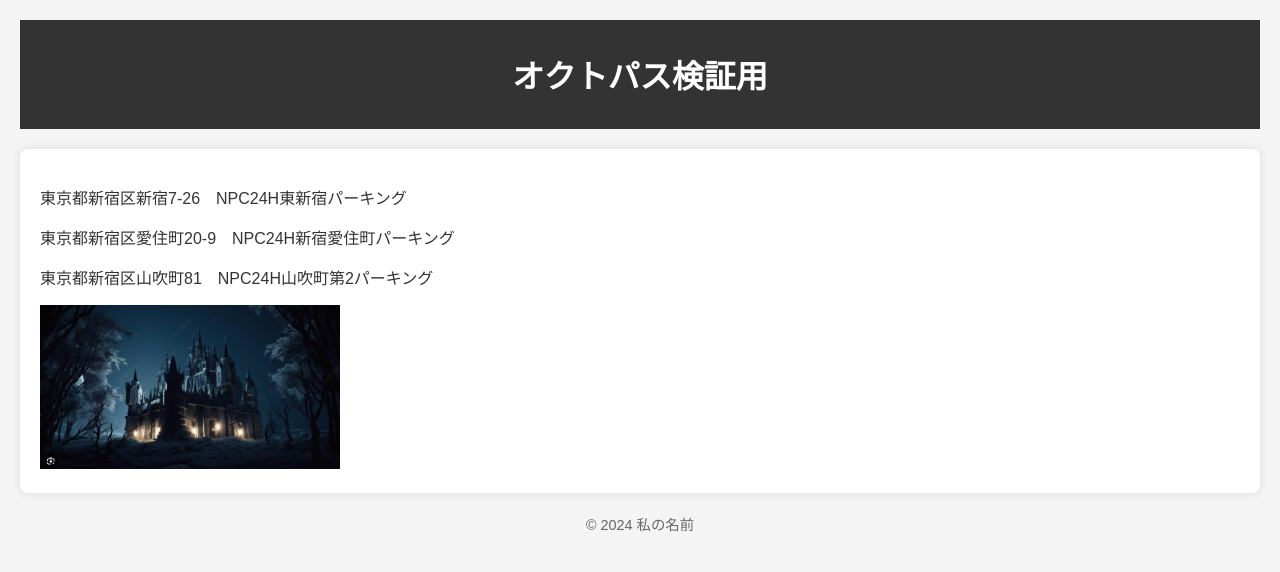
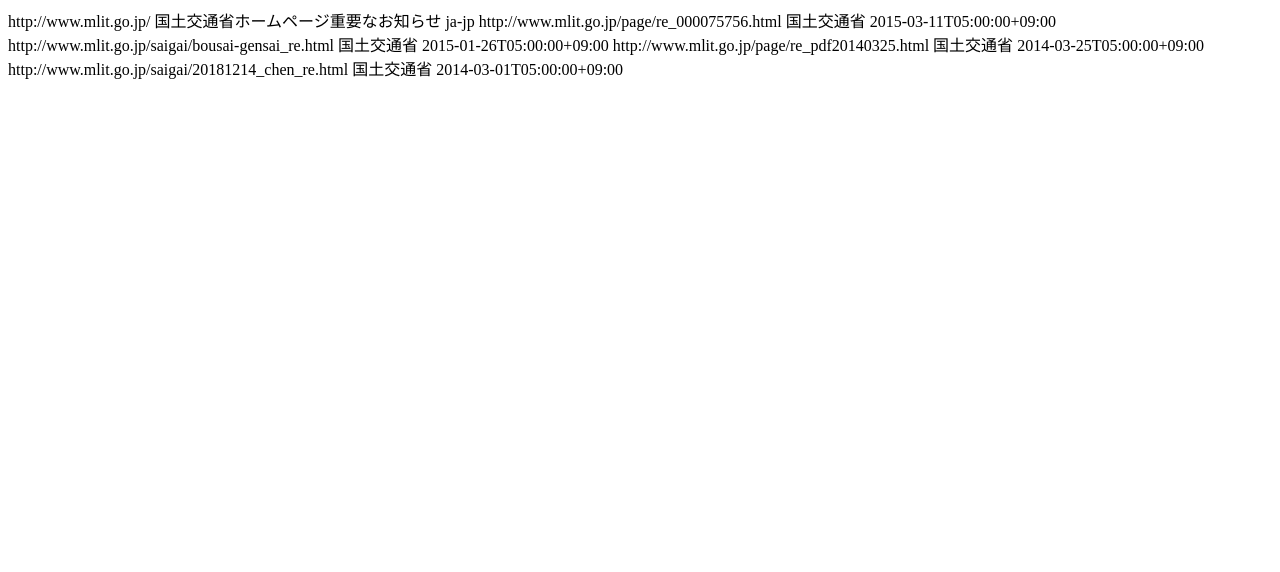
Before and after one commit to akaao1/akaao1.github.io, a plain HTML site: page index.html in a window 1280 px wide. Drawn offline with Linux system fonts and the light colour scheme.

Commit message:
Update index.html

```diff
--- a/index.html
+++ b/index.html
@@ -1,26 +1,40 @@
-<!DOCTYPE html>
-<html lang="ja">
-<head>
-    <meta charset="UTF-8">
-    <meta name="viewport" content="width=device-width, initial-scale=1.0">
-    <title>私のGitHub Pagesサイト</title>
-    <link rel="stylesheet" href="style.css">
-</head>
-<body>
-    <header>
-        <h1>オクトパス検証用</h1>
-    </header>
-    <main>
-        <p>東京都新宿区新宿7-26　NPC24H東新宿パーキング</p>
-        <p>東京都新宿区愛住町20-9　NPC24H新宿愛住町パーキング</p>
-        <p>東京都新宿区山吹町81　NPC24H山吹町第2パーキング</p>
-
-
-        <img src="image.png" alt="サンプル画像" width="300">
-    </main>
-    <footer>
-        <p>&copy; 2024 私の名前</p>
-    </footer>
-    <script src="script.js"></script>
-</body>
-</html>
+<rdf:RDF xmlns="http://purl.org/rss/1.0/" xmlns:rdf="http://www.w3.org/1999/02/22-rdf-syntax-ns#" xmlns:dc="http://purl.org/dc/elements/1.1/" xmlns:sy="http://purl.org/rss/1.0/modules/syndication/" xml:lang="ja">
+<channel rdf:about="http://www.mlit.go.jp/important.rdf">
+<title>国土交通省ホームページ重要なお知らせ</title>
+<link>http://www.mlit.go.jp/</link>
+<description>国土交通省ホームページ重要なお知らせ</description>
+<dc:language>ja-jp</dc:language>
+<items>
+<rdf:Seq>
+<rdf:li rdf:resource="http://www.mlit.go.jp/page/re_000075756.html"/>
+<rdf:li rdf:resource="http://www.mlit.go.jp/saigai/bousai-gensai_re.html"/>
+<rdf:li rdf:resource="http://www.mlit.go.jp/page/re_pdf20140325.html"/>
+<rdf:li rdf:resource="http://www.mlit.go.jp/saigai/20181214_chen_re.html"/>
+</rdf:Seq>
+</items>
+</channel>
+<item rdf:about="http://www.mlit.go.jp/page/re_000075756.html">
+<title>東日本大震災からの復旧･復興に向けた取組 </title>
+<link>http://www.mlit.go.jp/page/re_000075756.html</link>
+<dc:creator>国土交通省</dc:creator>
+<dc:date>2015-03-11T05:00:00+09:00</dc:date>
+</item>
+<item rdf:about="http://www.mlit.go.jp/saigai/bousai-gensai_re.html">
+<title>国土交通省 水災害に関する防災・減災対策本部</title>
+<link>http://www.mlit.go.jp/saigai/bousai-gensai_re.html</link>
+<dc:creator>国土交通省</dc:creator>
+<dc:date>2015-01-26T05:00:00+09:00</dc:date>
+</item>
+<item rdf:about="http://www.mlit.go.jp/page/re_pdf20140325.html">
+<title>土砂災害から身を守るために知っていただきたいこと</title>
+<link>http://www.mlit.go.jp/page/re_pdf20140325.html</link>
+<dc:creator>国土交通省</dc:creator>
+<dc:date>2014-03-25T05:00:00+09:00</dc:date>
+</item>
+<item rdf:about="http://www.mlit.go.jp/saigai/20181214_chen_re.html">
+<title>チェーン規制について（Q＆A）</title>
+<link>http://www.mlit.go.jp/saigai/20181214_chen_re.html</link>
+<dc:creator>国土交通省</dc:creator>
+<dc:date>2014-03-01T05:00:00+09:00</dc:date>
+</item>
+</rdf:RDF>
```
